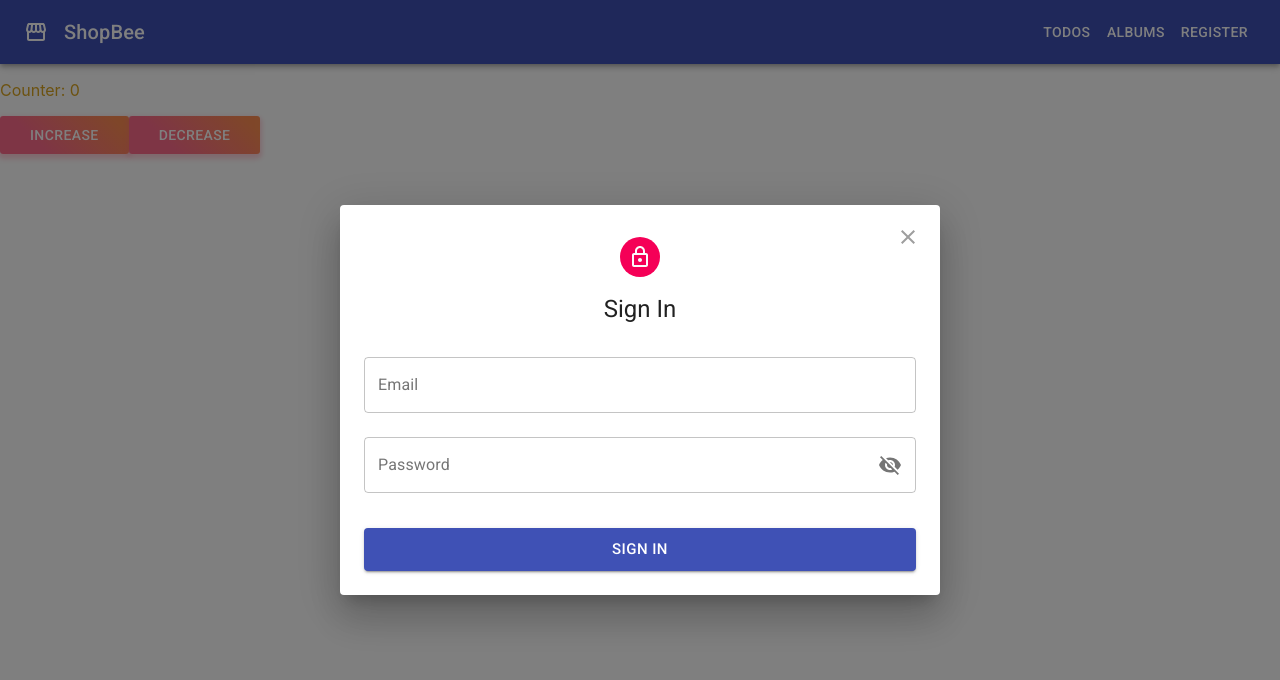
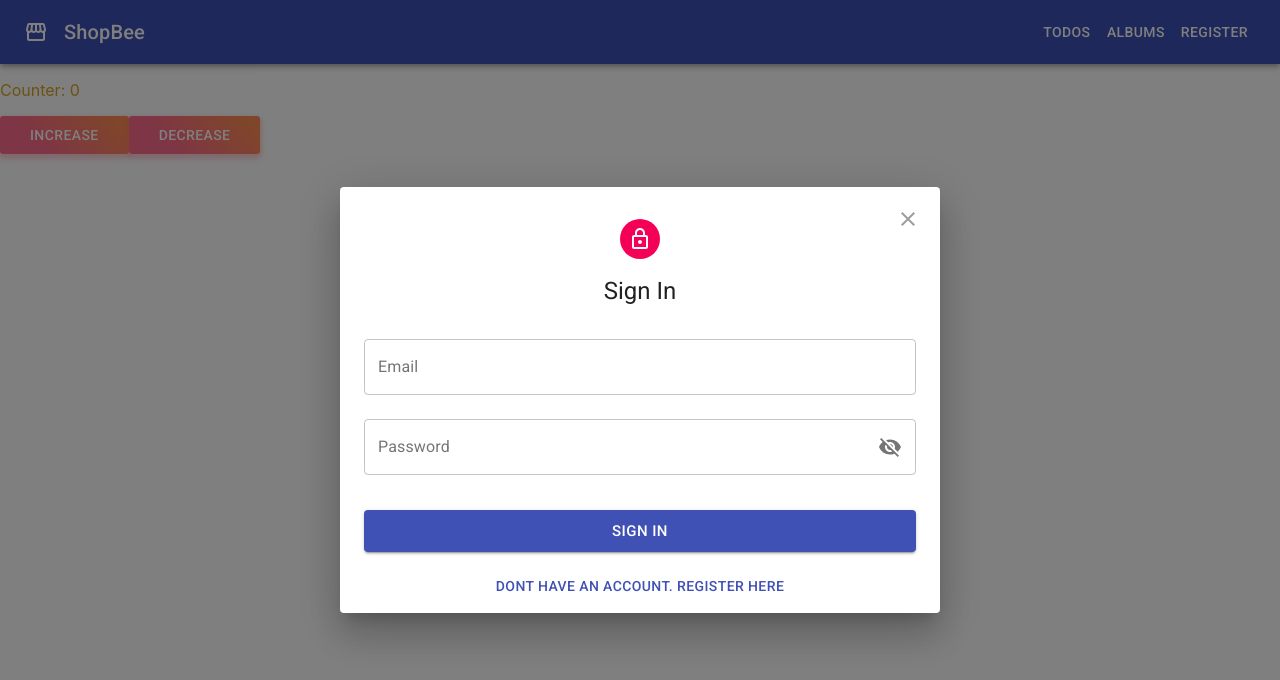
Before and after one commit to thienvu97ht/ReactJS-EasyFrontend, a React (Create React App) app: page / in a window 1280 px wide. Both pictures are taken after a click on the button "REGISTER". Shown: the top 680 px of the page. Built offline with nearby package versions, Linux system fonts and the light colour scheme; no server answers.

Commit message:
107. Tao nut qua lai gia dang nhap dang ky

```diff
--- a/src/components/Header/index.jsx
+++ b/src/components/Header/index.jsx
@@ -1,4 +1,4 @@
-import { IconButton } from '@material-ui/core';
+import { Box, IconButton } from '@material-ui/core';
 import AppBar from '@material-ui/core/AppBar';
 import Button from '@material-ui/core/Button';
 import Dialog from '@material-ui/core/Dialog';
@@ -39,9 +39,15 @@
   },
 }));
 
+const MODE = {
+  LOGIN: 'login',
+  REGISTER: 'register',
+};
+
 export default function Header() {
   const classes = useStyles();
   const [open, setOpen] = useState(false);
+  const [mode, setMode] = useState(MODE.LOGIN);
 
   const handleClickOpen = () => {
     setOpen(true);
@@ -86,8 +92,29 @@
         </IconButton>
 
         <DialogContent>
-          {/* <Register closeDialog={handleClose} /> */}
-          <Login closeDialog={handleClose} />
+          {mode === MODE.REGISTER && (
+            <>
+              <Register closeDialog={handleClose} />
+
+              <Box textAlign="center">
+                <Button color="primary" onClick={() => setMode(MODE.LOGIN)}>
+                  Already have an account. Login here
+                </Button>
+              </Box>
+            </>
+          )}
+
+          {mode === MODE.LOGIN && (
+            <>
+              <Login closeDialog={handleClose} />
+
+              <Box textAlign="center">
+                <Button color="primary" onClick={() => setMode(MODE.REGISTER)}>
+                  Dont have an account. Register here
+                </Button>
+              </Box>
+            </>
+          )}
         </DialogContent>
       </Dialog>
     </div>
```
